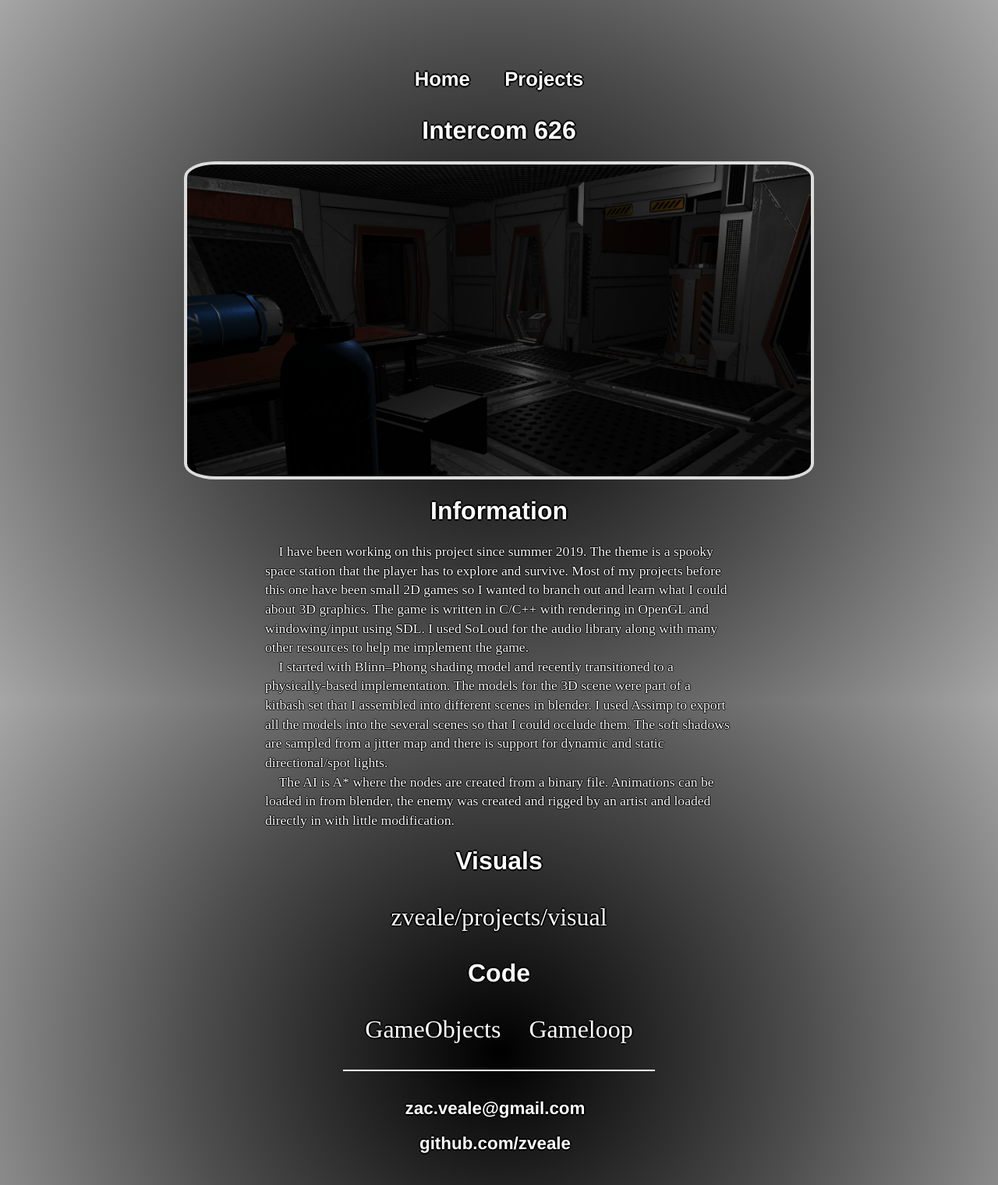
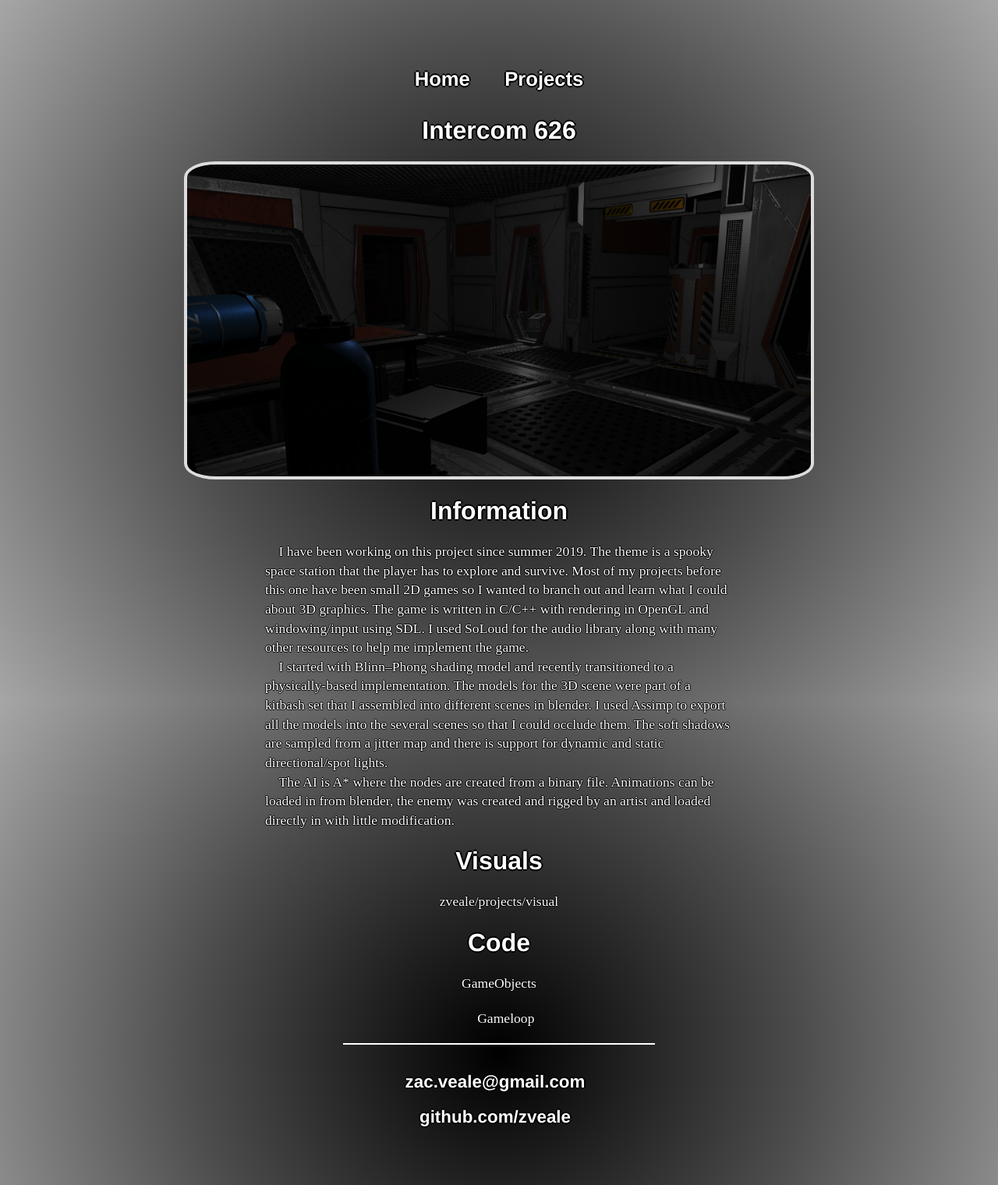
Before and after one commit to zveale/zveale.github.io, a Jekyll site: the page built from projects/index.html, in a window 1280 px wide. Shown: the whole page at 78% size. Built offline with Jekyll 4.4.1, drawn with Linux system fonts in a browser that asks for light colours.

```diff
--- a/projects/index.html
+++ b/projects/index.html
@@ -14,9 +14,9 @@ title: Projects
 		</p>
 
 		<h1>Visuals</h1>
-		<a href="https://github.com/zveale/projects/tree/master/Intercom%20626/visual">zveale/projects/visual</a>
+		<p href="https://github.com/zveale/projects/tree/master/Intercom%20626/visual">zveale/projects/visual</p>
 
 		<h1>Code</h1>
-		<a href="https://github.com/zveale/projects/tree/master/Intercom%20626/code/GameObjects">GameObjects</a>
-		<a href="https://github.com/zveale/projects/tree/master/Intercom%20626/code/Gameloop">&emsp;Gameloop</a>
+		<p href="https://github.com/zveale/projects/tree/master/Intercom%20626/code/GameObjects">GameObjects</p>
+		<p href="https://github.com/zveale/projects/tree/master/Intercom%20626/code/Gameloop">&emsp;Gameloop</p>
 	</div>
```
